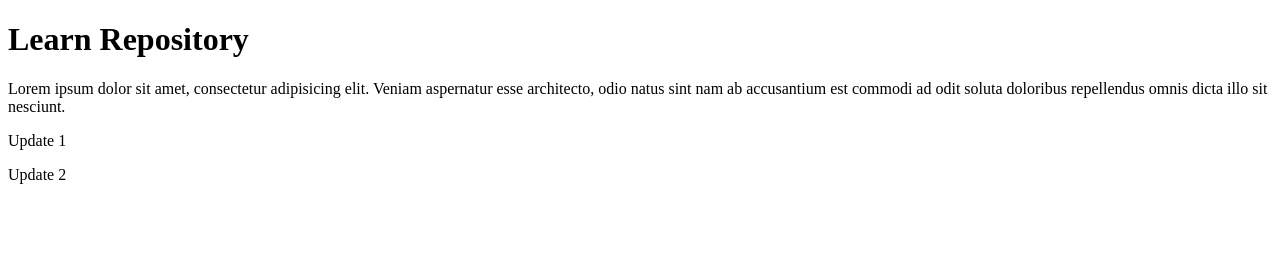
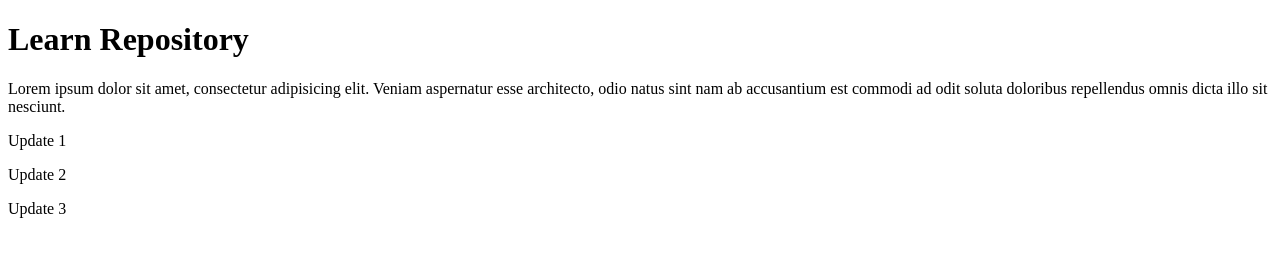
Before and after one commit to alibaihaqi/learn-repo, a plain HTML site: page index.html in a window 1280 px wide. Drawn offline with Linux system fonts and the light colour scheme.

Commit message:
feat: update index html

```diff
--- a/index.html
+++ b/index.html
@@ -11,5 +11,6 @@
   <p>Lorem ipsum dolor sit amet, consectetur adipisicing elit. Veniam aspernatur esse architecto, odio natus sint nam ab accusantium est commodi ad odit soluta doloribus repellendus omnis dicta illo sit nesciunt.</p>
   <p>Update 1</p>
   <p>Update 2</p>
+  <p>Update 3</p>
 </body>
 </html>
```
